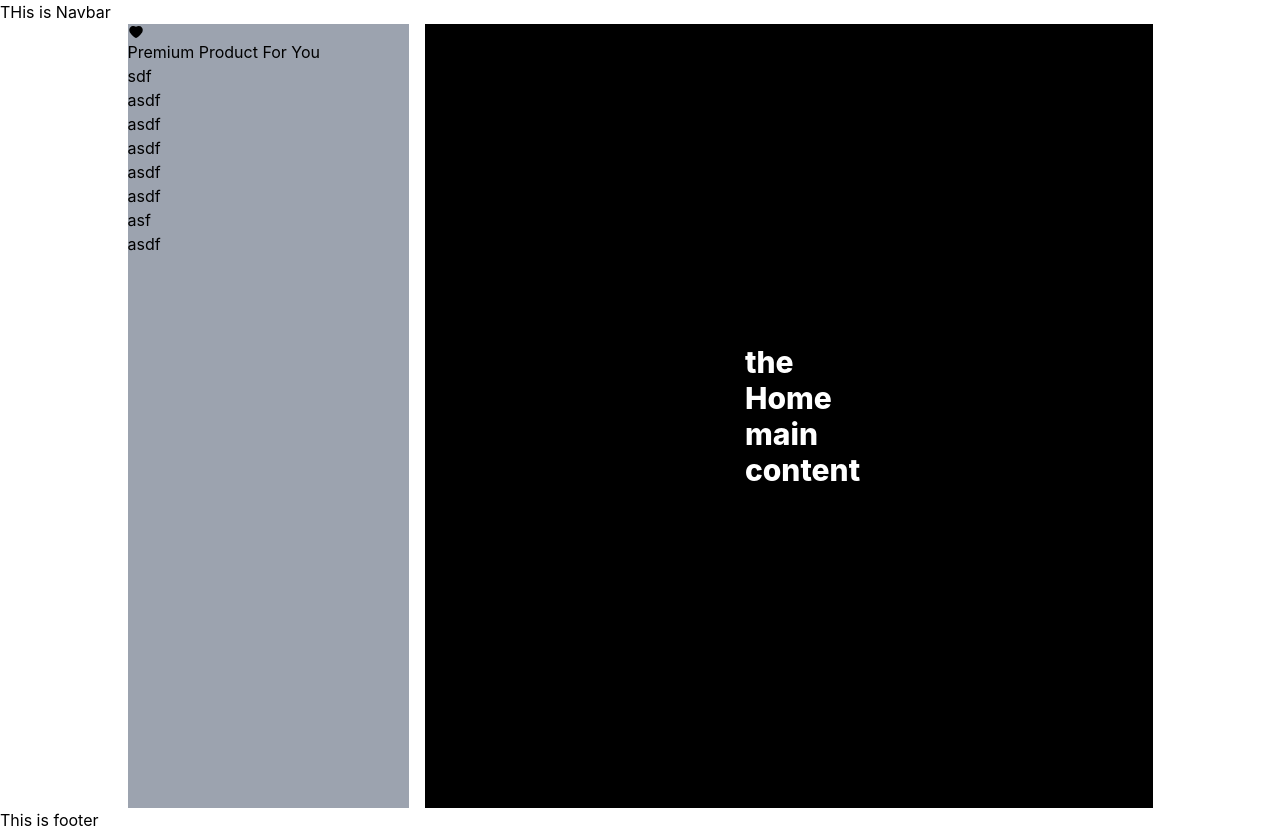
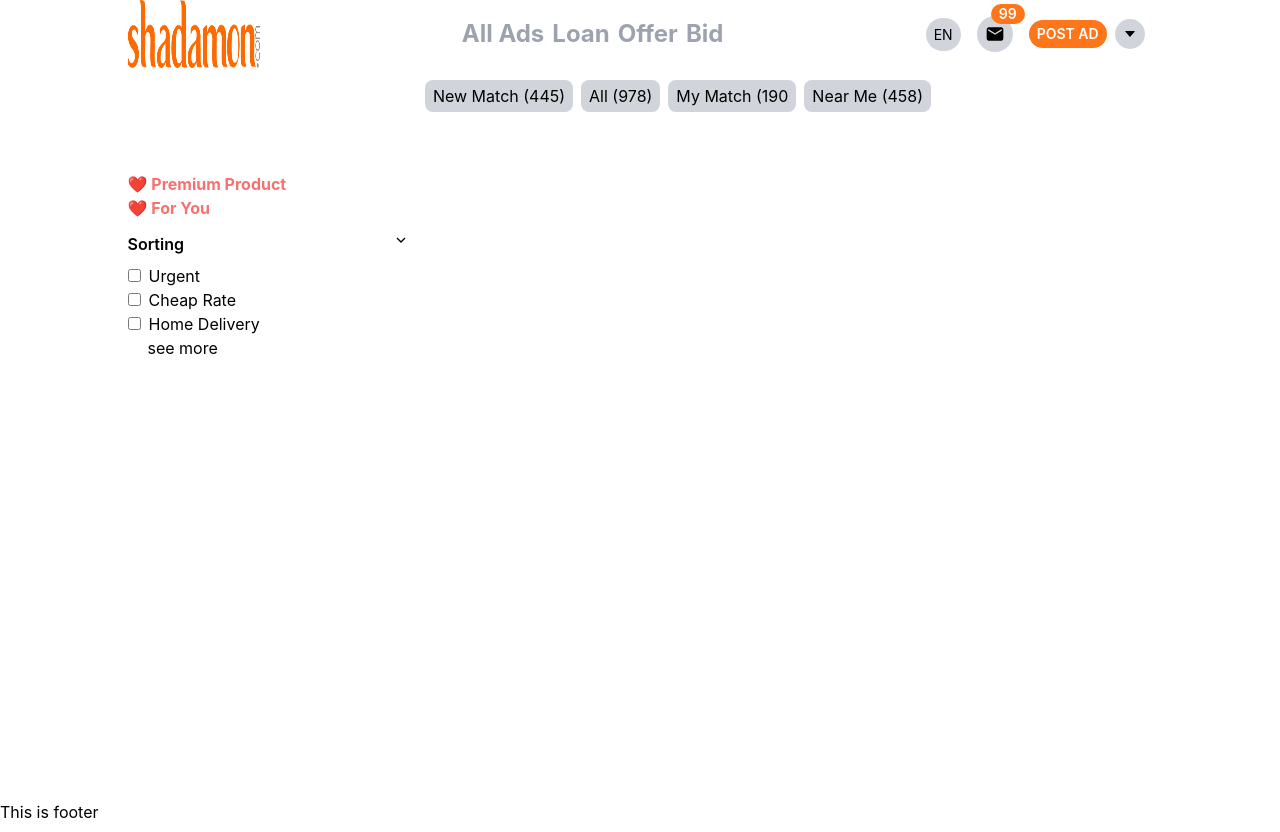
Before and after one commit to iazadur/bebaha, a Next.js app: page / in a window 1280 px wide. Built offline with nearby package versions, Linux system fonts and the light colour scheme.

Commit message:
setup running

```diff
--- a/components/Asidebar/Asidebar.js
+++ b/components/Asidebar/Asidebar.js
@@ -1,25 +1,28 @@
 import Link from 'next/link';
-import React from 'react';
-import {AiFillHeart} from 'react-icons/ai'
+import React, { useState } from 'react';
+import { GrFormDown } from 'react-icons/gr'
 
 const Asidebar = () => {
+    const [sort,setSort] = useState(true)
     return (
         <>
-        <div className="">
-        <AiFillHeart />
-            <Link href="#"> Premium Product</Link>
-            <Link href='/'> For You</Link>
-        </div>
-            <ul>
-                <li><a href=""><span>sdf</span></a></li>
-                <li><a href=""><span>asdf</span></a></li>
-                <li><a href=""><span>asdf</span></a></li>
-                <li><a href=""><span>asdf</span></a></li>
-                <li><a href=""><span>asdf</span></a></li>
-                <li><a href=""><span>asdf</span></a></li>
-                <li><a href=""><span>asf</span></a></li>
-                <li><a href=""><span>asdf</span></a></li>
-            </ul>
+            <div className="flex flex-col pt-12 text-red-400  font-bold">
+                {/* <AiFillHeart /> */}
+                <Link href="#">❤️ Premium Product</Link>
+                <Link href='/'>❤️ For You</Link>
+            </div>
+            <div className="flex justify-between pt-3" onClick={()=>setSort(!sort)}>
+                <span className="font-semibold">Sorting</span> <span><GrFormDown /></span>
+            </div>
+            {sort && <form className='py-2'>
+                <input type="checkbox" name="" id="" />
+                <label htmlFor="vehicle1" className='pl-2'>Urgent</label><br />
+                <input type="checkbox" name="" id="" />
+                <label htmlFor="vehicle1" className='pl-2'>Cheap Rate</label><br />
+                <input type="checkbox" name="" id="" />
+                <label htmlFor="vehicle1" className='pl-2'>Home Delivery</label><br />
+                <label htmlFor="vehicle1" className='pl-5'>see more</label><br />
+            </form>}
         </>
     );
 };
--- a/components/Home/Home.js
+++ b/components/Home/index.js
@@ -1,6 +1,6 @@
 import React from 'react';
 
-const Home = () => {
+const index = () => {
     return (
         <div>
 
@@ -8,4 +8,4 @@ const Home = () => {
     );
 };
 
-export default Home;
+export default index;
--- a/components/Layout/Layout.js
+++ b/components/Layout/Layout.js
@@ -9,7 +9,7 @@ const Layout = ({ children }) => {
             <Nav />
             <div className="container mx-auto">
                 <div className="grid grid-cols-7 gap-4">
-                    <div className="col-span-2 bg-gray-400"><Asidebar /></div>
+                    <div className="col-span-2"><Asidebar /></div>
                     <div className="col-span-5">
                         <main>{children}</main>
                     </div>
--- a/components/Nav/Nav.js
+++ b/components/Nav/Nav.js
@@ -1,10 +1,59 @@
+import Image from 'next/image';
+import Link from 'next/link';
 import React from 'react';
+// import logo from '/img/logo.png'
+import { MdEmail } from 'react-icons/md'
+import { AiFillCaretDown } from 'react-icons/ai'
+import Styles from '../../styles/Nav.module.css'
 
 const Nav = () => {
     return (
-        <div>
-            <h2>THis is Navbar</h2>
-        </div>
+        <nav className='border-b-violet-500'>
+            <div className="container mx-auto flex justify-between">
+                <div className="flex">
+                    <Image src="/img/logo.png" width="132px" height="29px" alt='' />
+                </div>
+                <div className="flex text-2xl font-bold text-gray-400 gap-x-2 justify-center items-center">
+                    <Link href='/'>All Ads</Link>
+                    <Link href='/'>Loan</Link>
+                    <Link href='/'>Offer</Link>
+                    <Link href='/'>Bid</Link>
+
+                </div>
+                <div className="flex justify-center items-center">
+                    <div className="">
+                        <div className=''><span className="bg-gray-300 p-2 text-sm rounded-full">EN</span></div>
+                    </div>
+                    <div className="">
+                        <button type="button" className="btn relative p-4">
+                            <MdEmail className='bg-gray-300 p-2 rounded-full  text-4xl' />
+                            <span className="absolute right-1 top-1 rounded-full px-2 py-0 text-center text-white text-sm font-semibold" style={{ backgroundColor: "#ff7519" }}>99</span>
+                        </button>
+                    </div>
+                    <div className="">
+                        <p style={{ backgroundColor: "#ff7519" }} className='rounded-full text-sm font-semibold text-white px-2 py-1'>POST AD</p>
+                    </div>
+
+                    <div className=" px-2">
+                        <div className=''><AiFillCaretDown className="bg-gray-300 p-2 rounded-full text-3xl" /></div>
+                    </div>
+
+                </div>
+            </div>
+            <div className="container mx-auto">
+                <div className="grid grid-cols-7 gap-4 py-3">
+                    <div className="col-span-2"></div>
+                    <div className="col-span-5 flex gap-2">
+                        <p className='rounded-lg bg-gray-300 py-1 px-2'>New Match (445)</p>
+                        <p className="rounded-lg bg-gray-300 py-1 px-2">All (978)</p>
+
+                        <p className="rounded-lg bg-gray-300 py-1 px-2">My Match (190</p>
+
+                        <p className="rounded-lg bg-gray-300 py-1 px-2">Near Me (458)</p>
+                    </div>
+                </div>
+            </div>
+        </nav>
     );
 };
 
--- a/pages/_app.js
+++ b/pages/_app.js
@@ -1,4 +1,5 @@
 import Layout from '../components/Layout/Layout'
+
 import '../styles/globals.css'
 
 function MyApp({ Component, pageProps }) {
--- a/pages/index.js
+++ b/pages/index.js
@@ -11,7 +11,9 @@ export default function Home() {
         <link rel="icon" href="/favicon.ico" />
       </Head>
 
-<div className="bg-black font-extrabold text-3xl p-80 text-white">the Home main content</div>
+      <div className=" font-extrabold text-3xl p-80 text-white">
+        <h2>hello</h2>
+      </div>
 
 
     </>
--- /dev/null
+++ b/styles/Nav.module.css
@@ -0,0 +1,4 @@
+.logo{
+width: 132px !important;
+height: 29px !important;
+}
```
Also changed, not shown: public/img/logo.png (added).
